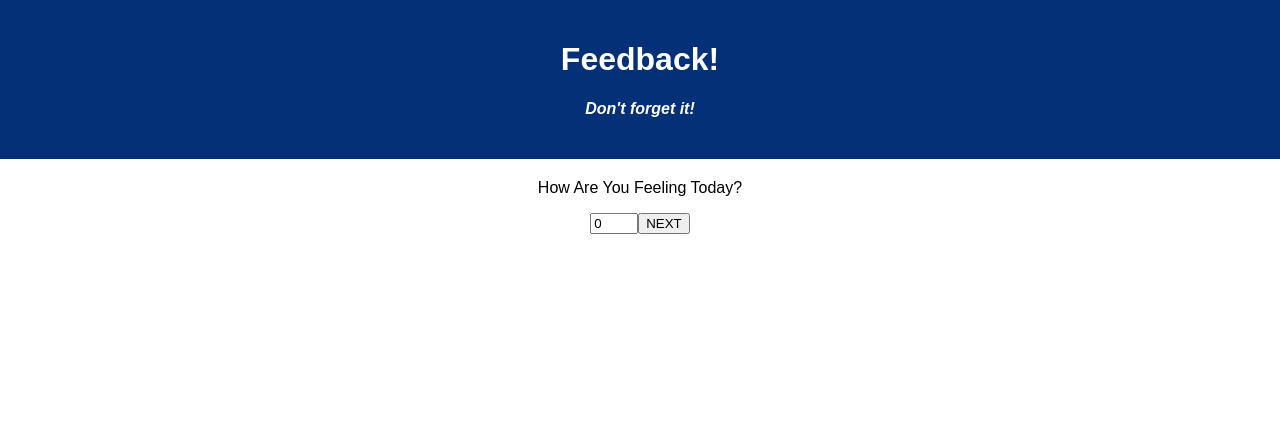
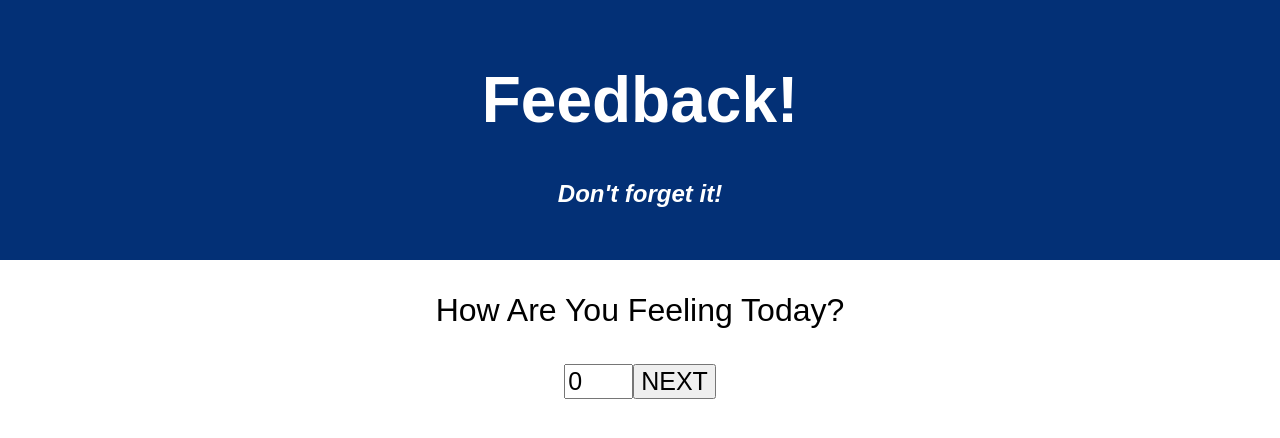
Before and after one commit to JJSalsbury/weekend-redux-feedback-loop, a React (Create React App) app: page / in a window 1280 px wide. Shown: the top 438 px of the page. Built offline with nearby package versions, Linux system fonts and the light colour scheme.

Commit message:
added classNames to inputs and buttons for styling.

```diff
--- a/src/components/App/App.css
+++ b/src/components/App/App.css
@@ -1,5 +1,6 @@
 .App {
   text-align: center;
+  font-size: xx-large;
 }
 
 .App-header {
@@ -15,9 +16,14 @@
 }
 
 .App-intro {
-  font-size: large;
+  font-size: x-large;
 }
 
 h4 {
+  font-size: x-large;
   font-style: italic;
 }
+
+.size {
+  font-size: 25px;
+}
--- a/src/components/App/App.jsx
+++ b/src/components/App/App.jsx
@@ -1,5 +1,4 @@
 import React from 'react';
-import axios from 'axios';
 import './App.css';
 
 //Imports
@@ -29,8 +28,8 @@ function App() {
   return (
     <div>
    <Router>
-{/*
-     <div>
+
+     {/* <div>
        <ul>
          <li>
            <Link to="/">Home</Link>
--- a/src/components/CommentsForm/CommentsForm.jsx
+++ b/src/components/CommentsForm/CommentsForm.jsx
@@ -1,4 +1,3 @@
-import React from 'react';
 import {useDispatch} from 'react-redux';
 import {useState} from 'react';
 import {useHistory} from 'react-router-dom';
@@ -28,8 +27,8 @@ function CommentsForm({commentsForm}) {
         <div>
             <p>Any comments you wanted to leave?</p>
             <form  onSubmit={handleClick}>
-            <input value= {commentsOption} onChange={() => setCommentsOption(event.target.value)} type="text" placeholder="Comments" required/>
-            <button>NEXT</button>
+            <textarea value= {commentsOption} onChange={(event) => setCommentsOption(event.target.value)} className="size" type="text" placeholder="Comments" required/>
+            <button className="size">NEXT</button>
             </form>
         </div>
     );
--- a/src/components/FeelingForm/FeelingForm.jsx
+++ b/src/components/FeelingForm/FeelingForm.jsx
@@ -1,4 +1,3 @@
-import React from 'react';
 import {useDispatch} from 'react-redux';
 import {useState} from 'react';
 import {useHistory} from 'react-router-dom'
@@ -24,15 +23,15 @@ function FeelingForm({feelingForm}) {
 
     return (
 
-        <>
+        <div>
         <p>How Are You Feeling Today?</p>
         <section>
-        <form  onSubmit={handleClick}>
-        <input onChange={event => setFeelingOption(event.target.value)} min={1} max={5} required value= {feelingOption}  type="number"/>
-        <button>NEXT</button>
+        <form onSubmit={handleClick}>
+        <input onChange={event => setFeelingOption(event.target.value)} className="size" min={1} max={5} required value= {feelingOption}  type="number"/>
+        <button  className="size">NEXT</button>
         </form>
         </section>
-        </>
+        </div>
 
     );
 
--- a/src/components/ReviewForm/ReviewForm.jsx
+++ b/src/components/ReviewForm/ReviewForm.jsx
@@ -1,6 +1,6 @@
-import { useSelector, useDispatch } from 'react-redux';
+import {useSelector} from 'react-redux';
+import {useHistory} from 'react-router-dom';
 import axios from 'axios';
-import { HashRouter as Router, useHistory } from 'react-router-dom';
 
 
 function ReviewForm() {
--- a/src/components/SupportForm/SupportForm.jsx
+++ b/src/components/SupportForm/SupportForm.jsx
@@ -28,8 +28,8 @@ function SupportForm({supportForm}) {
         <div>
         <p>How well are you being supported?</p>
         <form  onSubmit={handleClick}>
-        <input onChange={event => setSupportOption(event.target.value)} min={1} max={5} required value= {supportOption}  type="number" required/>
-        <button>NEXT</button>
+        <input onChange={event => setSupportOption(event.target.value)} className="size" min={1} max={5} required value= {supportOption}  type="number" required/>
+        <button  className="size">NEXT</button>
         </form>
     </div>
     );
--- a/src/components/ThankYouForm/ThankYouForm.jsx
+++ b/src/components/ThankYouForm/ThankYouForm.jsx
@@ -1,4 +1,3 @@
-import React from 'react';
 import {useHistory} from 'react-router-dom';
 
 function ThankYouForm() {
--- a/src/components/UnderstandingForm/UnderstandingForm.jsx
+++ b/src/components/UnderstandingForm/UnderstandingForm.jsx
@@ -1,4 +1,3 @@
-import React from 'react';
 import { useDispatch } from 'react-redux';
 import {useState} from 'react';
 import {useHistory} from 'react-router-dom'
@@ -28,8 +27,8 @@ function UnderstandingForm({understandingForm}) {
         <div>
         <p>How well are you understanding the content?</p>
         <form  onSubmit={handleClick}>
-        <input onChange={event => setUnderstandingOption(event.target.value)} min={1} max={5} required value= {understandingOption} type="number" required/>
-        <button>NEXT</button>
+        <input onChange={event => setUnderstandingOption(event.target.value)} className="size" min={1} max={5} required value= {understandingOption} type="number" required/>
+        <button  className="size">NEXT</button>
         </form>
         </div>
     );
```
Also changed, not shown: 1 other file (tests, documents, lock files or other folders).
